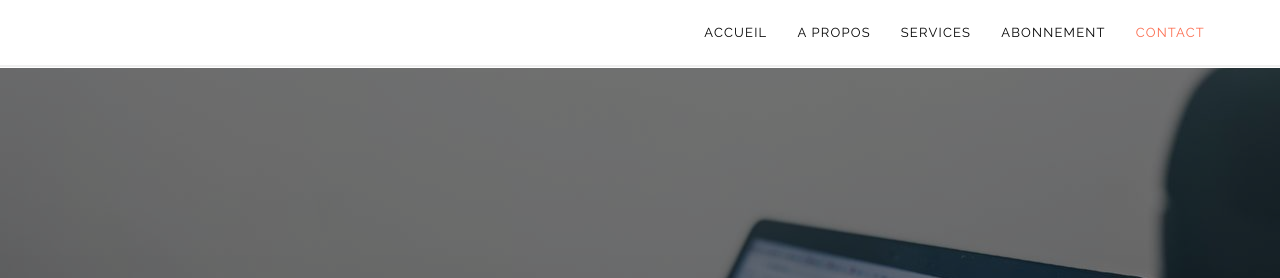
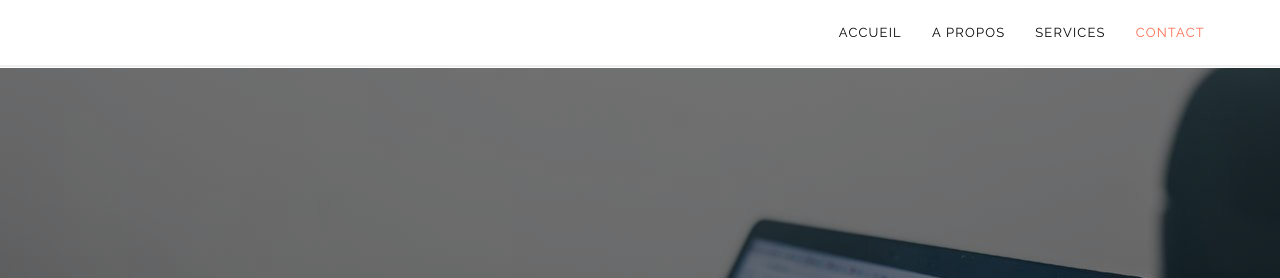
Before and after one commit to blacktermi/Djecom, a plain HTML site: page index.html in a window 1280 px wide. Shown: the top 278 px of the page. Drawn offline with nearby package versions, Linux system fonts and the light colour scheme; some packages are replaced by stand-ins of ours.

Commit message:
delete link abonnement

```diff
--- a/index.html
+++ b/index.html
@@ -85,7 +85,7 @@
             <li><a href="#landing-offer">A propos</a></li>
             <li><a href="#features-section">Services</a></li>
             <!--<li><a href="#screenshots-section">Travaux</a></li>-->
-            <li><a href="#prices-section">Abonnement</a></li>
+            <!--<li><a href="#prices-section">Abonnement</a></li>-->
             <li><a href="#contact-section">Contact</a></li>
           </ul>
         </div><!-- /.navbar-collapse -->
```
